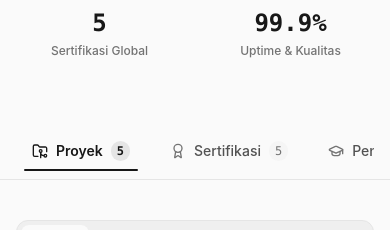
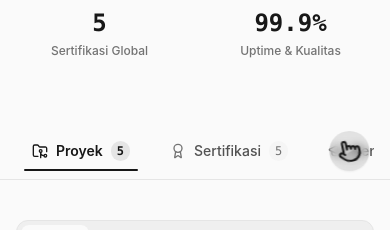
Before and after one commit to alberthugo17/alberthugo17.github.io, a React (Vite) app: page / in a window 390 px wide. Shown: the part 1300-1530 px from the top of the page. Built offline with nearby package versions, Linux system fonts and the light colour scheme.

Commit message:
feat: add horizontal scroll detection to tabs
Implement scroll detection logic in TabNavigation to improve mobile UX, allowing users to identify when overflow content exists.

```diff
--- a/src/components/TabNavigation.tsx
+++ b/src/components/TabNavigation.tsx
@@ -1,6 +1,6 @@
-import React from 'react';
-import { motion } from 'motion/react';
-import { FolderGit2, Award, GraduationCap, Briefcase, Cpu } from 'lucide-react';
+import React, { useState, useRef, useEffect } from 'react';
+import { motion, AnimatePresence } from 'motion/react';
+import { FolderGit2, Award, GraduationCap, Briefcase, Cpu, Pointer } from 'lucide-react';
 
 interface TabNavigationProps {
   activeTab: string;
@@ -19,6 +19,30 @@ export const TabNavigation: React.FC<TabNavigationProps> = ({
   onTabChange,
   counts,
 }) => {
+  const [hasScrolled, setHasScrolled] = useState(false);
+  const [hasOverflow, setHasOverflow] = useState(false);
+  const scrollContainerRef = useRef<HTMLDivElement>(null);
+
+  // Periksa apakah ada tab yang berada di luar jangkauan layar (overflow horizontal)
+  useEffect(() => {
+    const checkOverflow = () => {
+      const el = scrollContainerRef.current;
+      if (el) {
+        setHasOverflow(el.scrollWidth > el.clientWidth + 4);
+      }
+    };
+
+    checkOverflow();
+    window.addEventListener('resize', checkOverflow);
+    return () => window.removeEventListener('resize', checkOverflow);
+  }, []);
+
+  const handleScroll = () => {
+    if (scrollContainerRef.current && scrollContainerRef.current.scrollLeft > 5) {
+      setHasScrolled(true);
+    }
+  };
+
   const tabs = [
     { id: 'proyek', label: 'Proyek', icon: FolderGit2, count: counts.proyek },
     { id: 'sertifikasi', label: 'Sertifikasi', icon: Award, count: counts.sertifikasi },
@@ -30,9 +54,40 @@ export const TabNavigation: React.FC<TabNavigationProps> = ({
   return (
     <div id="tabs-section" className="scroll-mt-20">
       <div className="border-b border-neutral-200 dark:border-neutral-800">
-        <div className="max-w-7xl mx-auto px-4 sm:px-6 lg:px-8">
+        <div className="max-w-7xl mx-auto px-4 sm:px-6 lg:px-8 relative">
+          {/* Layer Animasi Kursor Tangan Menunjuk untuk Menggeser Tab (Hanya muncul jika ada tab yang terpotong/overflow dan belum digeser) */}
+          <AnimatePresence>
+            {!hasScrolled && hasOverflow && (
+              <motion.div
+                initial={{ opacity: 0 }}
+                animate={{
+                  x: [40, -40],
+                  opacity: [0, 1, 1, 0],
+                }}
+                exit={{ opacity: 0, scale: 0.8, transition: { duration: 0.3 } }}
+                transition={{
+                  duration: 1.5,
+                  repeat: Infinity,
+                  repeatDelay: 1.5,
+                  ease: 'easeInOut',
+                  times: [0, 0.2, 0.8, 1],
+                }}
+                className="pointer-events-none absolute right-4 sm:right-12 top-1/2 -translate-y-1/2 z-30 flex items-center"
+                aria-hidden="true"
+              >
+                <div className="flex items-center justify-center p-2 rounded-full bg-neutral-900/10 dark:bg-neutral-100/10 backdrop-blur-xs shadow-xs">
+                  <Pointer className="w-6 h-6 text-neutral-900 dark:text-neutral-100 fill-neutral-900/15 dark:fill-neutral-100/15 drop-shadow-md -rotate-12" />
+                </div>
+              </motion.div>
+            )}
+          </AnimatePresence>
+
           {/* Segmented controls / Tabs list with horizontal scroll on mobile */}
-          <div className="flex space-x-2 sm:space-x-3 overflow-x-auto no-scrollbar py-2">
+          <div
+            ref={scrollContainerRef}
+            onScroll={handleScroll}
+            className="flex space-x-2 sm:space-x-3 overflow-x-auto no-scrollbar py-2"
+          >
             {tabs.map((tab) => {
               const Icon = tab.icon;
               const isActive = activeTab === tab.id;
```
